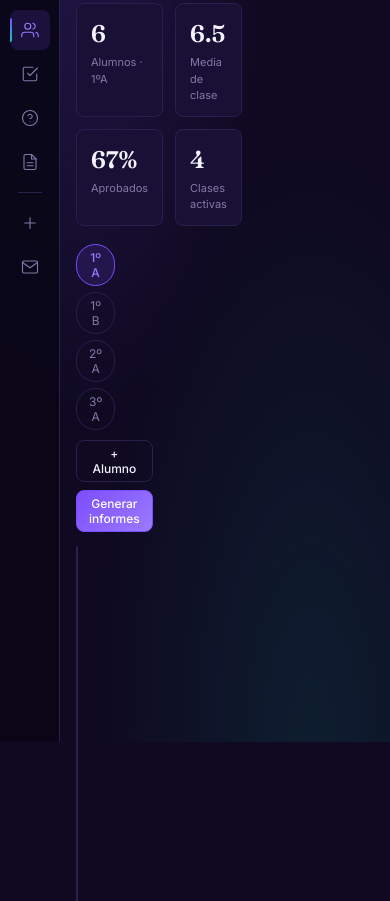
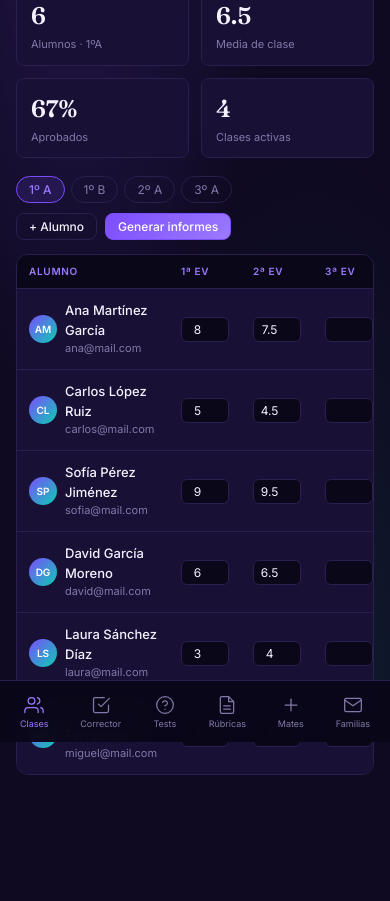
Before and after one commit to NexusForgeIA/WHITEMOON-DOCENCIA, a plain HTML site: page index.html in a window 390 px wide. Shown: the part 102-1003 px from the top of the page. After the commit the page ends 979 px from the top, so only its background shows below. Drawn offline with Linux system fonts and the light colour scheme.

Commit message:
Update app layout and implement mobile bottom nav
Refactor layout for mobile responsiveness and add bottom navigation.

```diff
--- a/index.html
+++ b/index.html
@@ -64,14 +64,13 @@ body::after {
 }
 
 .app {
-  display: grid;
-  grid-template-columns: 60px 1fr;
+  display: block;
   min-height: 100vh;
   position: relative;
   z-index: 1;
 }
 
-/* SIDEBAR */
+/* SIDEBAR — desktop */
 .sidebar {
   background: rgba(10,7,24,.92);
   border-right: 1px solid var(--border);
@@ -90,6 +89,78 @@ body::after {
   -webkit-backdrop-filter: blur(16px);
 }
 
+/* MOBILE — bottom nav bar, no sidebar */
+@media (max-width: 768px) {
+  .app {
+    grid-template-columns: 1fr;
+  }
+  .sidebar {
+    display: none;
+  }
+  .content {
+    margin-left: 0 !important;
+    padding-bottom: 70px;
+  }
+  .bottom-nav {
+    display: flex !important;
+  }
+}
+
+.bottom-nav {
+  display: none;
+  position: fixed;
+  bottom: 0;
+  left: 0;
+  right: 0;
+  height: 62px;
+  background: rgba(10,7,24,.96);
+  border-top: 1px solid var(--border);
+  backdrop-filter: blur(16px);
+  -webkit-backdrop-filter: blur(16px);
+  z-index: 100;
+  align-items: center;
+  justify-content: space-around;
+  padding: 0 4px;
+}
+
+.bn-btn {
+  display: flex;
+  flex-direction: column;
+  align-items: center;
+  gap: 3px;
+  background: none;
+  border: none;
+  cursor: pointer;
+  padding: 8px 10px;
+  border-radius: var(--radius-sm);
+  transition: all .15s;
+  outline: none;
+  min-width: 44px;
+}
+
+.bn-btn svg {
+  width: 20px;
+  height: 20px;
+  stroke: var(--text-muted);
+  fill: none;
+  stroke-width: 1.5;
+  stroke-linecap: round;
+  stroke-linejoin: round;
+  transition: stroke .15s;
+  pointer-events: none;
+}
+
+.bn-btn span {
+  font-size: 9px;
+  font-family: 'Inter', sans-serif;
+  color: var(--text-muted);
+  transition: color .15s;
+  white-space: nowrap;
+}
+
+.bn-btn.active svg { stroke: var(--primary-hi); }
+.bn-btn.active span { color: var(--primary-hi); }
+
 .sb-logo {
   font-family: 'Fraunces', serif;
   font-size: 9px;
@@ -175,6 +246,8 @@ body::after {
   display: flex;
   flex-direction: column;
   min-height: 100vh;
+  min-width: 0;
+  overflow-x: hidden;
 }
 
 .topbar {
@@ -189,6 +262,7 @@ body::after {
   position: sticky;
   top: 0;
   z-index: 50;
+  gap: 12px;
 }
 
 .tb-brand {
@@ -245,10 +319,21 @@ body::after {
   flex: 1;
 }
 
-@media (max-width: 600px) {
+@media (max-width: 768px) {
   .main { padding: 16px; }
   .topbar { padding: 12px 16px; }
   .tb-name { display: none; }
+  .stats { grid-template-columns: repeat(2,1fr); }
+  .g2 { grid-template-columns: 1fr; }
+  .g3 { grid-template-columns: 1fr; }
+}
+
+@media (max-width: 480px) {
+  .tag-wrap { gap: 5px; }
+  .tag { font-size: 11px; padding: 4px 10px; }
+  .btn { font-size: 12px; padding: 7px 12px; }
+  .btn-sm { font-size: 11px; padding: 4px 8px; }
+  .pt { font-size: 1.2rem; }
 }
 
 .panel { display: none; animation: fi .22s ease; }
@@ -1233,9 +1318,35 @@ tr:hover td { background: var(--bg-hi); }
   </div>
 </div>
 
+<!-- BOTTOM NAV — mobile only -->
+<nav class="bottom-nav">
+  <button class="bn-btn active" id="bn-clases" onclick="sw('clases',0)">
+    <svg viewBox="0 0 24 24"><path d="M17 21v-2a4 4 0 0 0-4-4H5a4 4 0 0 0-4 4v2"/><circle cx="9" cy="7" r="4"/><path d="M23 21v-2a4 4 0 0 0-3-3.87M16 3.13a4 4 0 0 1 0 7.75"/></svg>
+    <span>Clases</span>
+  </button>
+  <button class="bn-btn" id="bn-corrector" onclick="sw('corrector',1)">
+    <svg viewBox="0 0 24 24"><path d="M9 11l3 3L22 4"/><path d="M21 12v7a2 2 0 0 1-2 2H5a2 2 0 0 1-2-2V5a2 2 0 0 1 2-2h11"/></svg>
+    <span>Corrector</span>
+  </button>
+  <button class="bn-btn" id="bn-tests" onclick="sw('tests',2)">
+    <svg viewBox="0 0 24 24"><circle cx="12" cy="12" r="10"/><path d="M9.09 9a3 3 0 0 1 5.83 1c0 2-3 3-3 3"/><line x1="12" y1="17" x2="12.01" y2="17"/></svg>
+    <span>Tests</span>
+  </button>
+  <button class="bn-btn" id="bn-rubricas" onclick="sw('rubricas',3)">
+    <svg viewBox="0 0 24 24"><path d="M14 2H6a2 2 0 0 0-2 2v16a2 2 0 0 0 2 2h12a2 2 0 0 0 2-2V8z"/><polyline points="14 2 14 8 20 8"/><line x1="16" y1="13" x2="8" y2="13"/><line x1="16" y1="17" x2="8" y2="17"/></svg>
+    <span>Rúbricas</span>
+  </button>
+  <button class="bn-btn" id="bn-mates" onclick="sw('mates',4)">
+    <svg viewBox="0 0 24 24"><line x1="12" y1="5" x2="12" y2="19"/><line x1="5" y1="12" x2="19" y2="12"/></svg>
+    <span>Mates</span>
+  </button>
+  <button class="bn-btn" id="bn-familias" onclick="sw('familias',5)">
+    <svg viewBox="0 0 24 24"><path d="M4 4h16c1.1 0 2 .9 2 2v12c0 1.1-.9 2-2 2H4c-1.1 0-2-.9-2-2V6c0-1.1.9-2 2-2z"/><polyline points="22,6 12,13 2,6"/></svg>
+    <span>Familias</span>
+  </button>
+</nav>
+
 <script>
-// =====================================================
-// DATOS
 // =====================================================
 var PAGES = ['Gestión de clases','Corrector de exámenes','Generador de tests','Rúbricas e informes','Matemáticas adaptativas','Comunicación con familias'];
 var PANELS = ['clases','corrector','tests','rubricas','mates','familias'];
@@ -1260,10 +1371,15 @@ var D = {
 // =====================================================
 function sw(p, i) {
   PANELS.forEach(function(id) {
-    document.getElementById('btn-'+id).classList.toggle('active', id === p);
-    document.getElementById('p-'+id).classList.toggle('active', id === p);
+    var sbBtn = document.getElementById('btn-'+id);
+    var bnBtn = document.getElementById('bn-'+id);
+    var panel = document.getElementById('p-'+id);
+    if (sbBtn) sbBtn.classList.toggle('active', id === p);
+    if (bnBtn) bnBtn.classList.toggle('active', id === p);
+    if (panel) panel.classList.toggle('active', id === p);
   });
   document.getElementById('tb-page').textContent = PAGES[i];
+  window.scrollTo(0, 0);
 }
 
 function swT(show, hide, el) {
```
